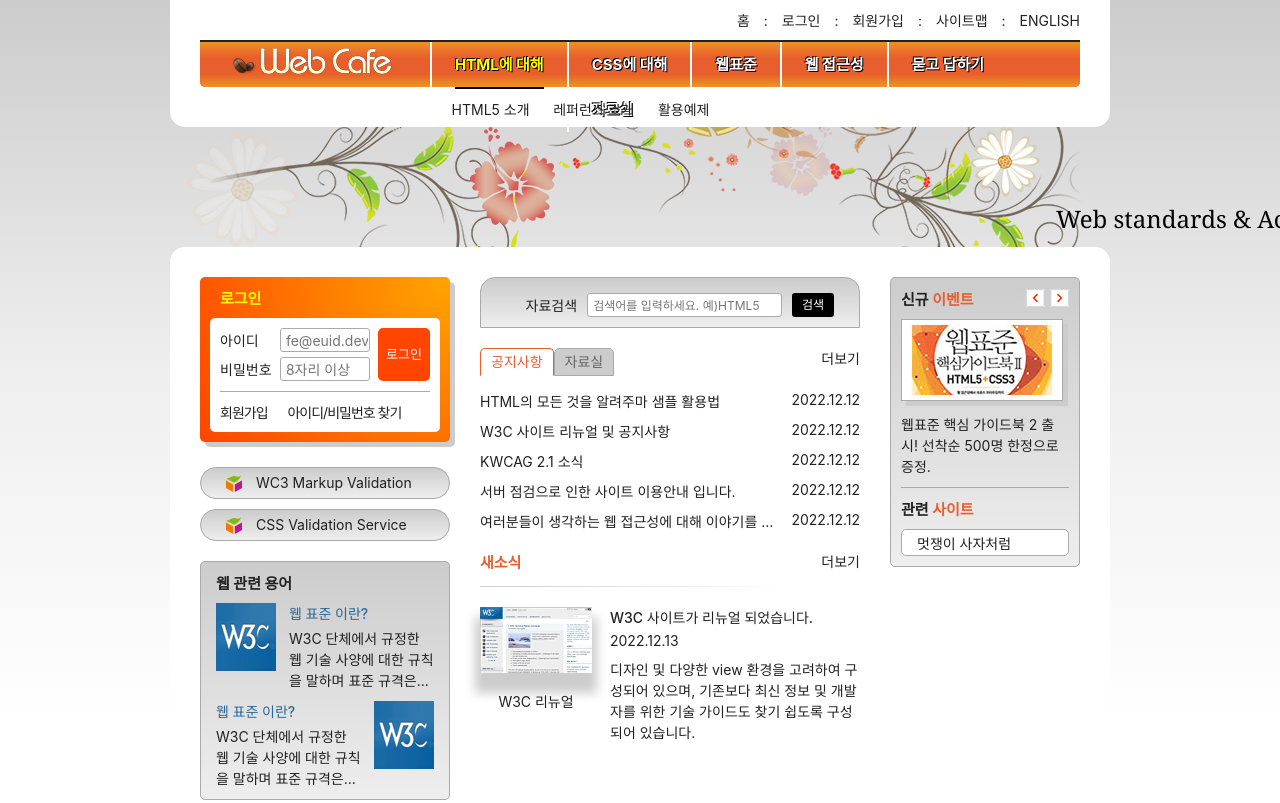
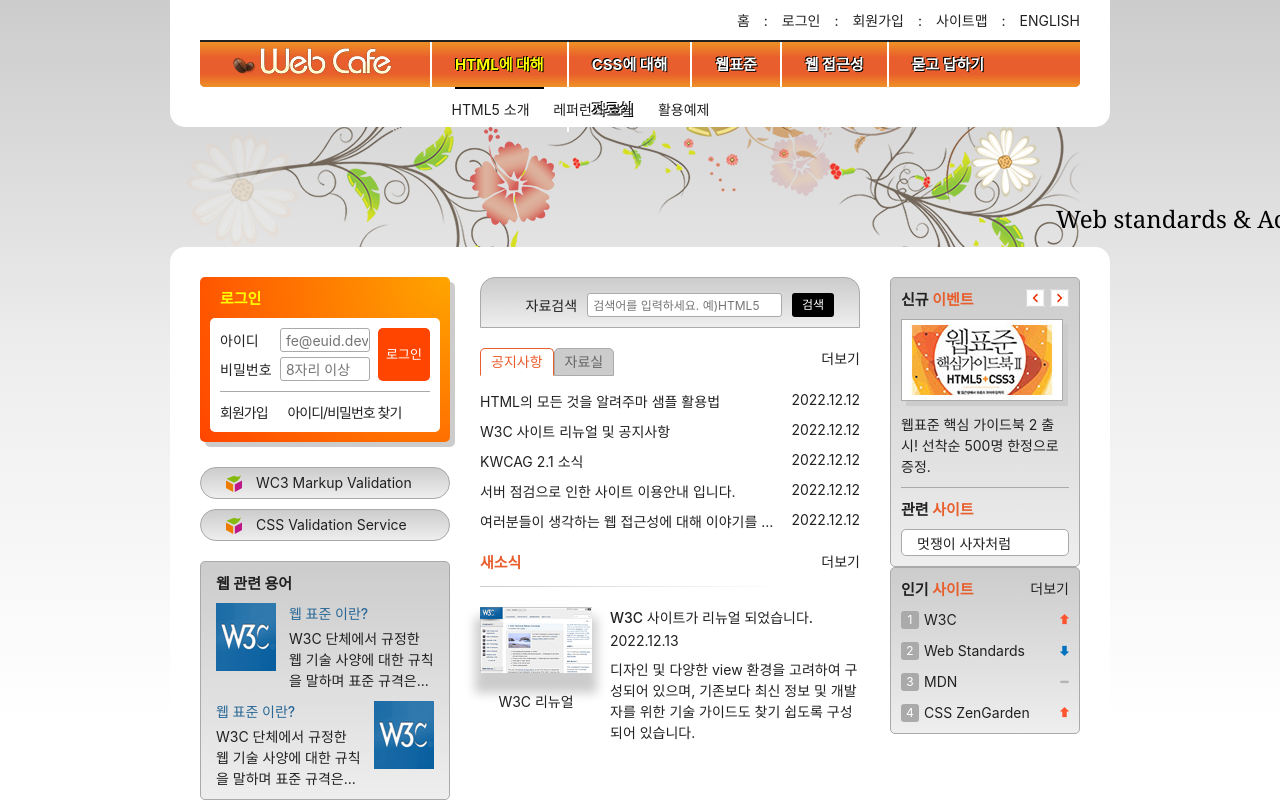
Before and after one commit to senasoon/HTML5, a plain HTML site: page index.html in a window 1280 px wide. Shown: the top 803 px of the page. Drawn offline with Linux system fonts and the light colour scheme; some icons are missing; files whose address does not match are found by name; a web font is replaced by a local one.

Commit message:
인기사이트 구현

```diff
--- a/index.html
+++ b/index.html
@@ -437,6 +437,38 @@
             </ul>
           </section>
         </div>
+        <div class="gradient-effect margin-top-default">
+          <section class="favorite">
+            <h2 class="favorite-title text-xl">
+              인기 <span class="accent-color">사이트</span>
+            </h2>
+            <ol class="favorite-list margin-top-normal">
+              <li class="no1">
+                <a href="/">W3C</a
+                ><em class="up"><span class="a11y-hidden">순위 상승</span></em>
+              </li>
+              <li class="no2">
+                <a href="/">Web Standards</a
+                ><em class="down"
+                  ><span class="a11y-hidden">순위 하락</span></em
+                >
+              </li>
+              <li class="no3">
+                <a href="/">MDN</a
+                ><em class="stop"
+                  ><span class="a11y-hidden">순위 변동없음</span></em
+                >
+              </li>
+              <li class="no4">
+                <a href="/">CSS ZenGarden</a
+                ><em class="up"><span class="a11y-hidden">순위 상승</span></em>
+              </li>
+            </ol>
+            <a href="/" class="more favorite-more icon-plus" title="인기 사이트"
+              >더보기</a
+            >
+          </section>
+        </div>
       </div>
     </main>
     <article class="slogan">슬로건</article>
--- a/styles/style.css
+++ b/styles/style.css
@@ -730,6 +730,64 @@
   padding-bottom: 10px;
 }
 
+/* 인기 사이트 */
+
+.favorite {
+  position: relative;
+}
+
+.favorite-list {
+  list-style-type: none;
+  counter-reset: number;
+}
+
+.favorite-list li {
+  margin-top: 10px;
+  counter-increment: number;
+  display: flex;
+  flex-flow: row nowrap;
+  align-items: center;
+  line-height: 1.5;
+}
+
+.favorite-list li::before {
+  content: counter(number);
+  background-color: #aaa;
+  color: #fff;
+  font-size: 1.2rem;
+  margin-right: 5px;
+  border-radius: 3px;
+  display: inline-block;
+  width: 1.5em;
+  text-align: center;
+  line-height: 1.5;
+}
+
+.up,
+.stop,
+.down {
+  display: inline-block;
+  width: 20px;
+  height: 11px;
+  margin-left: auto;
+  background: url(./images/rank.png) no-repeat 100% 0;
+}
+
+.stop {
+  background-position: 100% 48%;
+}
+
+.down {
+  background-position: 100% 100%;
+}
+
+.favorite-more {
+  position: absolute;
+  top: -8px;
+  right: -8px;
+  padding: 8px;
+}
+
 /* 슬로건 */
 .slogan {
   background: skyblue;
```
